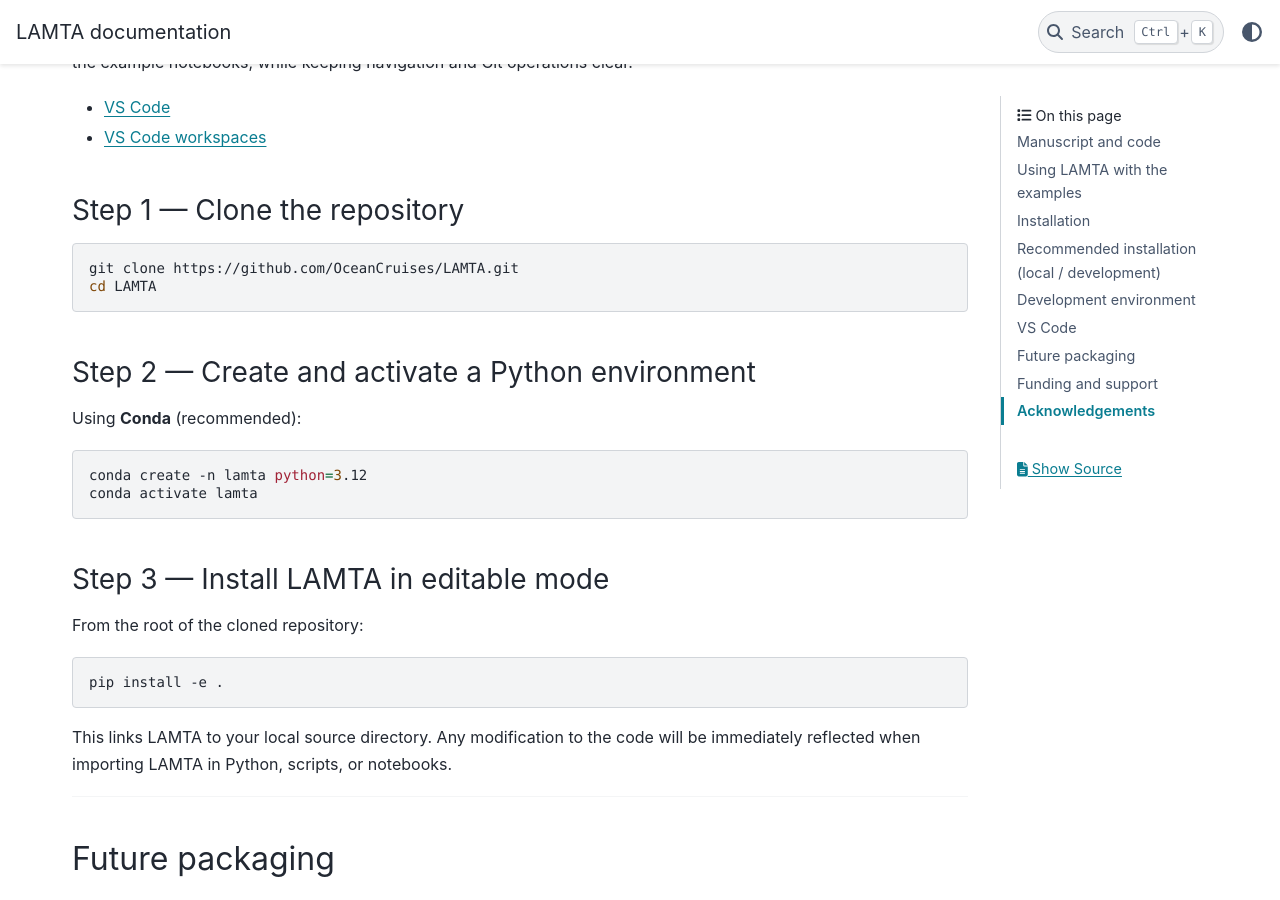
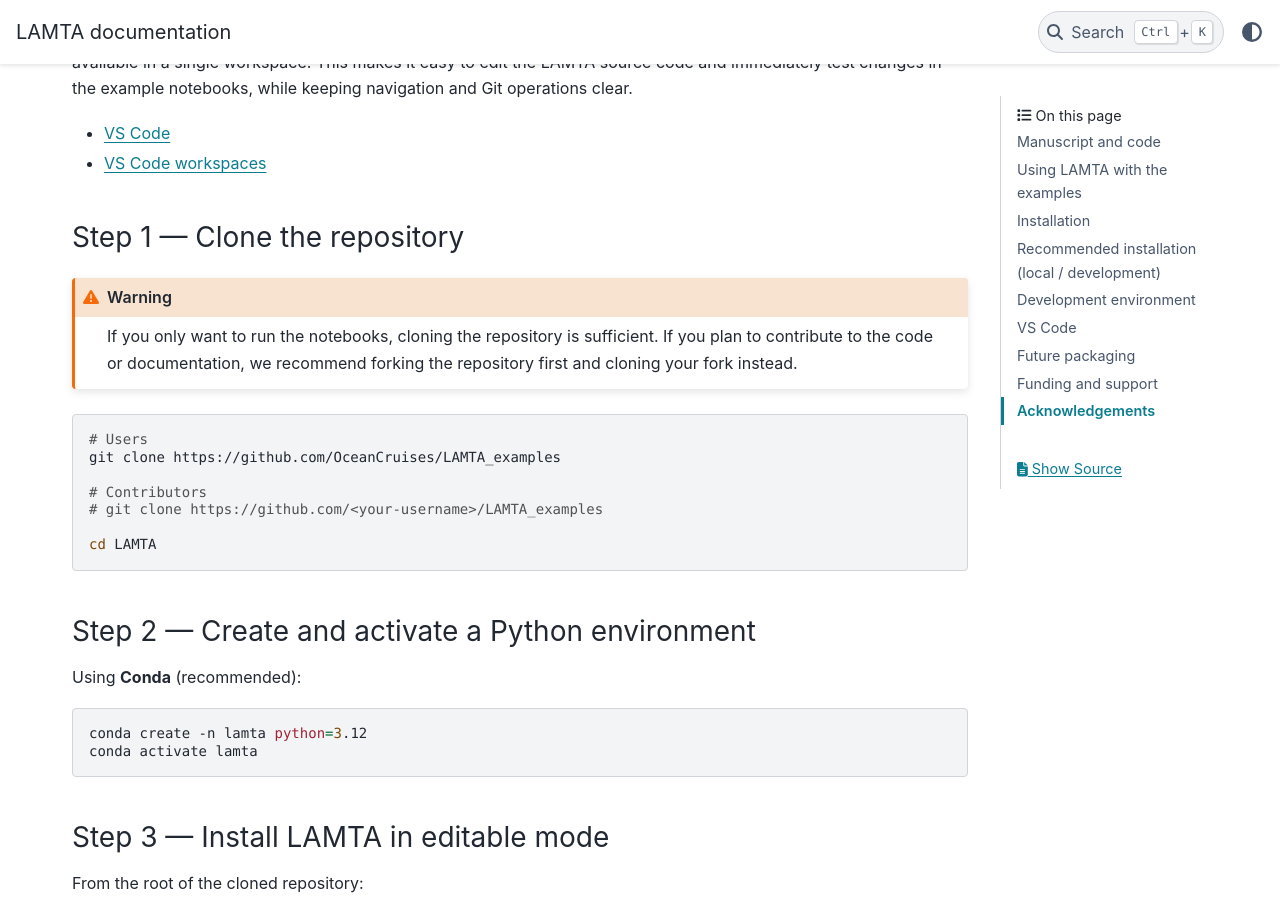
Before and after one commit to LOCEANlloydizard/LAMTA, a Sphinx documentation site: the page built from docs/index.md, in a window 1280 px wide and 900 px high, scrolled down 1974 px. Built offline with Sphinx 7.4.7 and the PyData theme 0.15.4, drawn with Linux system fonts in a browser that asks for light colours; some of the changed text lies outside the part shown.

Commit message:
Update index.md

````diff
--- a/docs/index.md
+++ b/docs/index.md
@@ -18,6 +18,7 @@ Tutorials and example workflows are provided as Jupyter notebooks and are
 documented separately in the
 [**LAMTA Examples documentation**](https://lamta-examples.readthedocs.io/).
 
+These examples are designed to run against a local installation of LAMTA and are not a standalone package.s
 To run the tutorials make sure that:
 
 - LAMTA is installed in the same Python environment (preferably in editable mode)
@@ -80,8 +81,18 @@ We recommend using Visual Studio Code and opening the parent folder (e.g. `lamta
 
 ### Step 1 — Clone the repository
 
+```{warning}
+If you only want to run the notebooks, cloning the repository is sufficient.
+If you plan to contribute to the code or documentation, we recommend forking the repository first and cloning your fork instead.
+```
+
 ```bash
-git clone https://github.com/OceanCruises/LAMTA.git
+# Users
+git clone https://github.com/OceanCruises/LAMTA_examples
+
+# Contributors
+# git clone https://github.com/<your-username>/LAMTA_examples
+
 cd LAMTA
 ```
 
````
